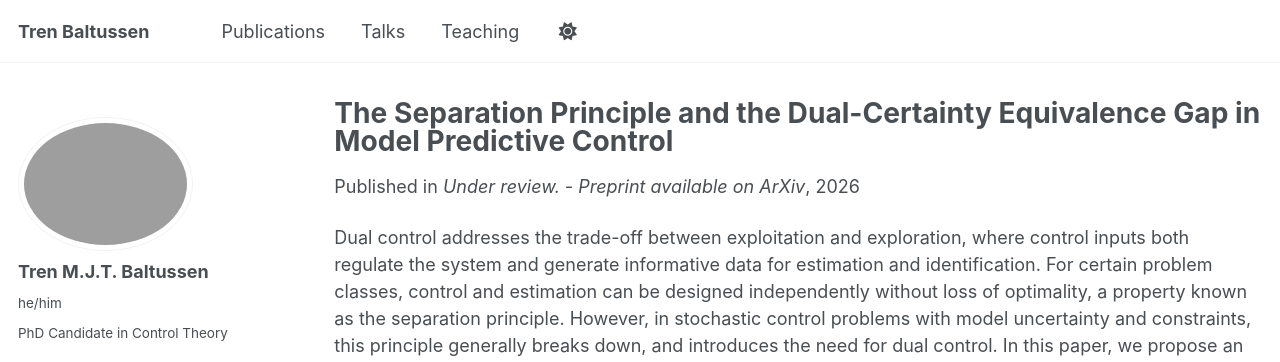
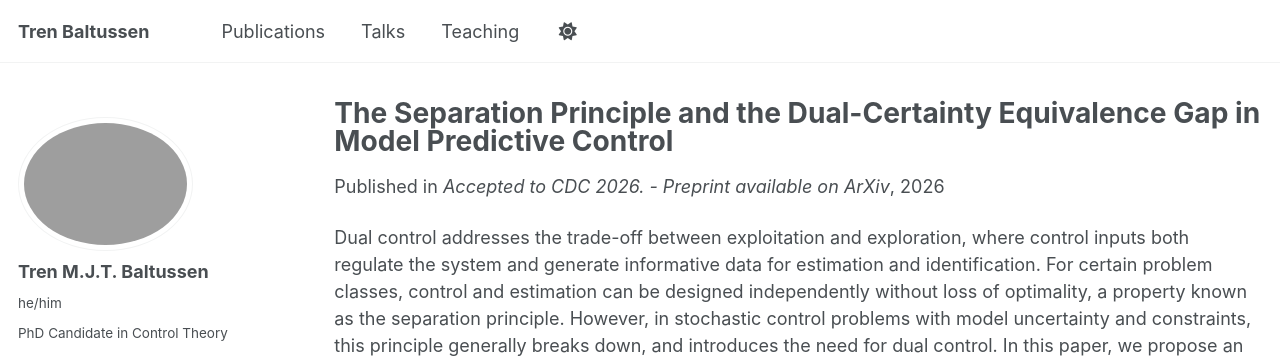
Before and after one commit to TrenBaltussen/TrenBaltussen.github.io, a Jekyll site: the page built from _publications/2026-04-14-Sep-Gap_MPC-1.md, in a window 1280 px wide and 1323 px high. Shown: the top 362 px of the window. Built offline with Jekyll 4.4.1, drawn with Linux system fonts in a browser that asks for light colours; some web fonts are replaced.

Commit message:
Update venue information for publication

```diff
--- a/_publications/2026-04-14-Sep-Gap_MPC-1.md
+++ b/_publications/2026-04-14-Sep-Gap_MPC-1.md
@@ -5,7 +5,7 @@ category: conferences
 permalink: /publications/2026-04-14-Sep-Gap_MPC-1
 excerpt: ''
 date: 2026-04-14
-venue: 'Under review. - Preprint available on ArXiv'
+venue: 'Accepted to CDC 2026. - Preprint available on ArXiv'
 paperurl: 'https://arxiv.org/abs/2604.06045'
 citation: '<b>Tren Baltussen</b>, Nathan P. Lawrence, Alexander Katriniok, Ali Mesbah, Maurice Heemels,
 “The Separation Principle and the Dual-Certainty Equivalence Gap in Model Predictive Control,” arXiv:2604.06045.'
```
